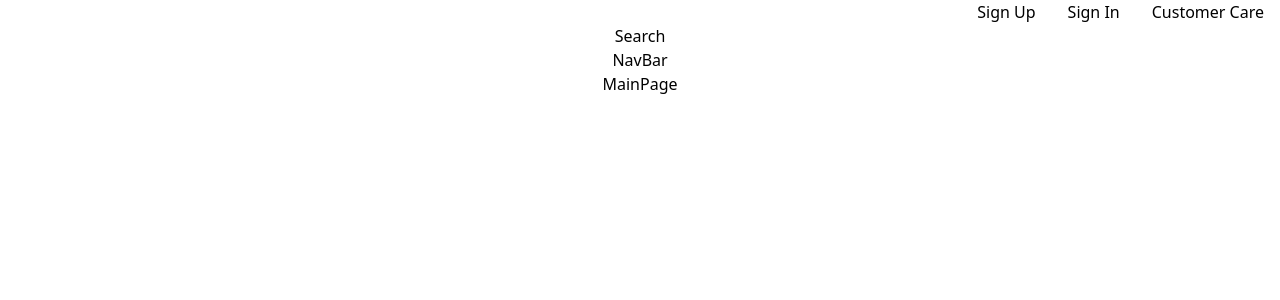
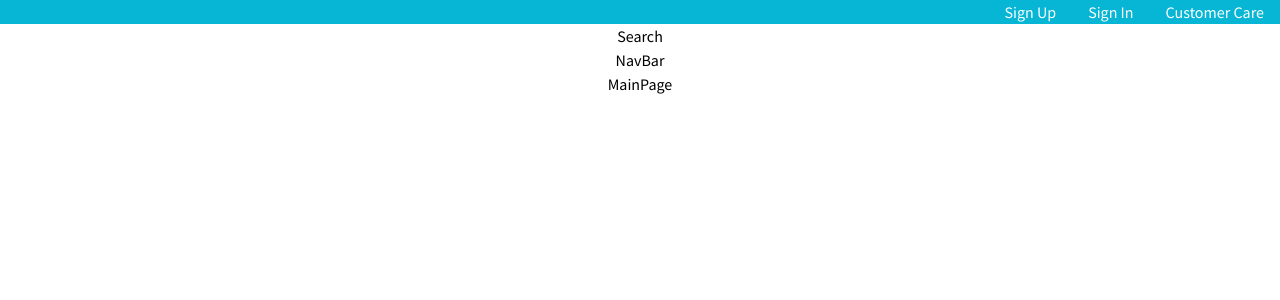
Before and after one commit to cecililu/fashionEcommerce, a React (Create React App) app: page / in a window 1280 px wide. Shown: the top 300 px of the page. Built offline with nearby package versions, Linux system fonts and the light colour scheme.

Commit message:
added font

```diff
--- a/public/index.html
+++ b/public/index.html
@@ -25,6 +25,12 @@
       work correctly both with client-side routing and a non-root public URL.
       Learn how to configure a non-root public URL by running `npm run build`.
     -->
+<!--
+      FONTS
+    -->
+  <style>
+          @import url('https://fonts.googleapis.com/css2?family=Open+Sans:ital,wght@0,300;0,700;1,300;1,400;1,800&family=Source+Sans+Pro:ital,wght@0,200;0,300;0,400;0,700;1,200;1,600&display=swap');
+</style>
     <title>React App</title>
   </head>
   <body>
--- a/src/Components/common/Head.tsx
+++ b/src/Components/common/Head.tsx
@@ -4,7 +4,7 @@
 export const Head = () => {
   return (
     <>
-    <section className="head">
+    <section className="head bg-cyan-500 text-white">
     <div className="flex flex-row-reverse ">
         <Link to="/customercare">
         <div className='mx-4'>Customer Care</div>
--- a/src/Components/common/Header.tsx
+++ b/src/Components/common/Header.tsx
@@ -5,10 +5,10 @@
 
 export const Header = () => {
   return (
-   <>
+   <div className=''>
    <Head/>
    <Search/>
    <NavBar/>
-   </>
+   </div>
   )
 }
--- a/src/index.css
+++ b/src/index.css
@@ -1,18 +1,9 @@
 @tailwind base;
 @tailwind components;
 @tailwind utilities;
-/*
+
 
 body {
-  margin: 0;
-  font-family: -apple-system, BlinkMacSystemFont, 'Segoe UI', 'Roboto', 'Oxygen',
-    'Ubuntu', 'Cantarell', 'Fira Sans', 'Droid Sans', 'Helvetica Neue',
-    sans-serif;
-  -webkit-font-smoothing: antialiased;
-  -moz-osx-font-smoothing: grayscale;
+font-family: 'Open Sans', sans-serif;
+font-family: 'Source Sans Pro', sans-serif;
 }
-
-code {
-  font-family: source-code-pro, Menlo, Monaco, Consolas, 'Courier New',
-    monospace;
-} */
```
